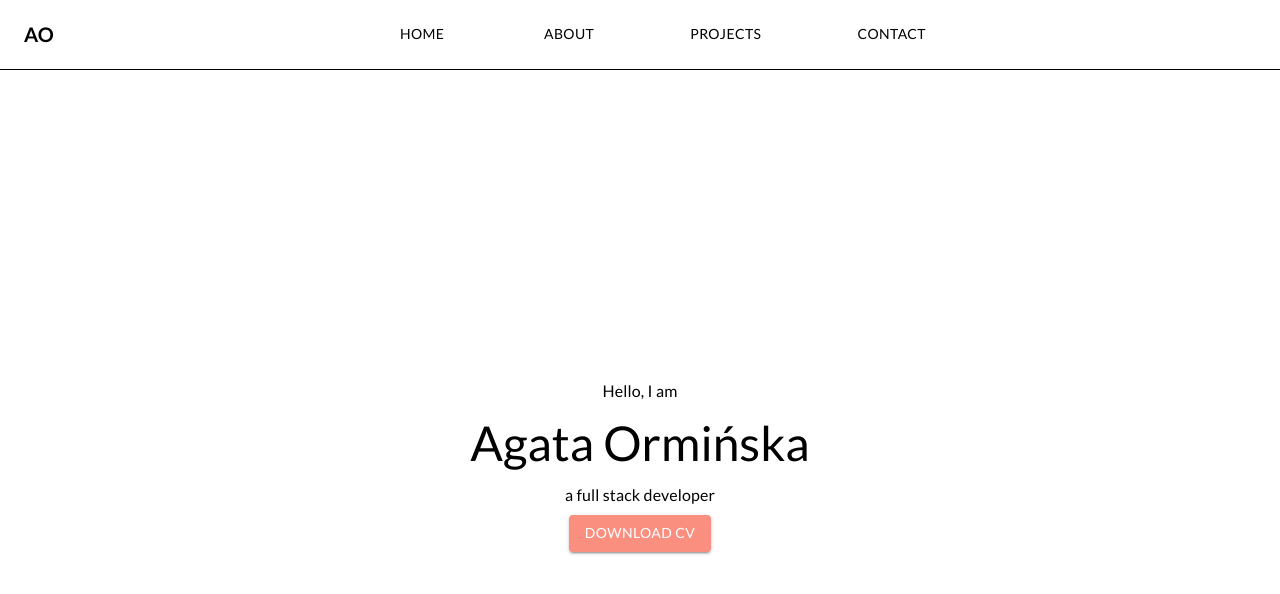
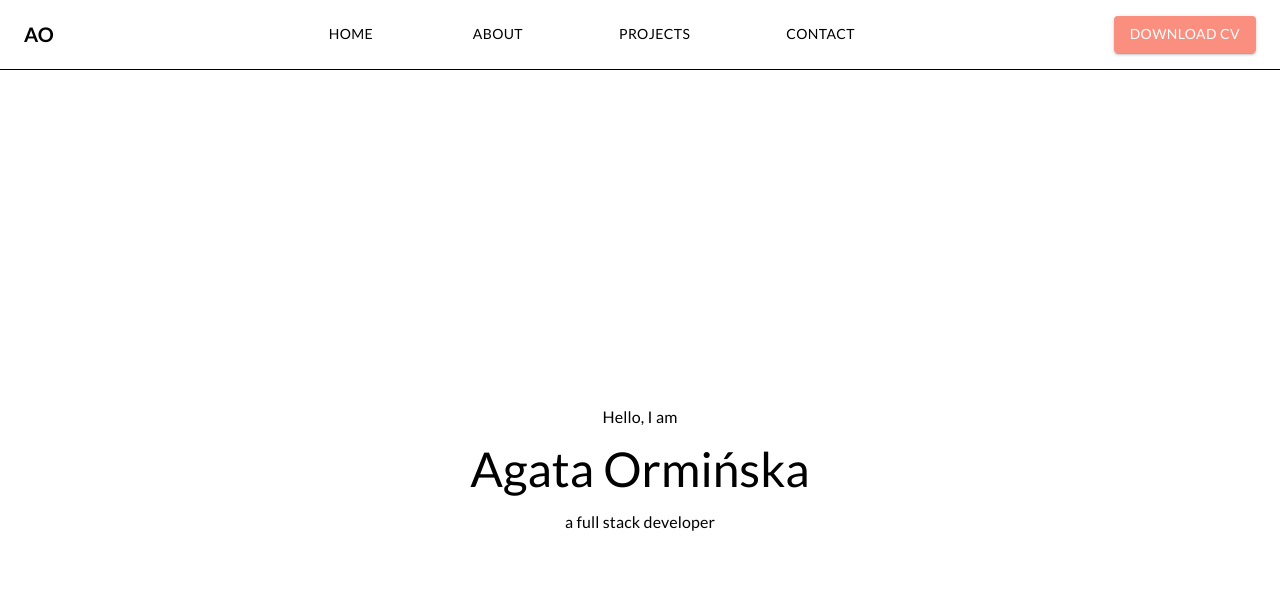
Before and after one commit to zodiakara/ao_folio, a React (Create React App) app: page / in a window 1280 px wide. Shown: the top 594 px of the page. Built offline with nearby package versions, Linux system fonts and the light colour scheme.

Commit message:
navbar button added

```diff
--- a/src/components/general/MyNav.jsx
+++ b/src/components/general/MyNav.jsx
@@ -9,7 +9,7 @@ import MenuIcon from "@mui/icons-material/Menu";
 import Container from "@mui/material/Container";
 import Button from "@mui/material/Button";
 import MenuItem from "@mui/material/MenuItem";
-import AdbIcon from "@mui/icons-material/Adb";
+import ButtonPink from "./ButtonPink";
 
 const pages = ["Home", "About", "Projects", "Contact"];
 
@@ -108,6 +108,12 @@ const MyNavbar = () => {
               </Button>
             ))}
           </Box>
+          <Box>
+            <a href="/ao_cv.pdf">
+              {" "}
+              <ButtonPink text="download CV" />
+            </a>
+          </Box>
         </Toolbar>
       </Container>
     </AppBar>
--- a/src/components/main/Welcome.jsx
+++ b/src/components/main/Welcome.jsx
@@ -1,5 +1,4 @@
 import { Box, Typography } from "@mui/material";
-import ButtonPink from "../general/ButtonPink";
 
 function WelcomePage() {
   return (
@@ -10,10 +9,6 @@ function WelcomePage() {
         Agata Ormińska{" "}
       </Typography>
       <Typography>a full stack developer</Typography>
-      <a href="/ao_cv.pdf">
-        {" "}
-        <ButtonPink text="download CV" />
-      </a>
     </Box>
   );
 }
```
